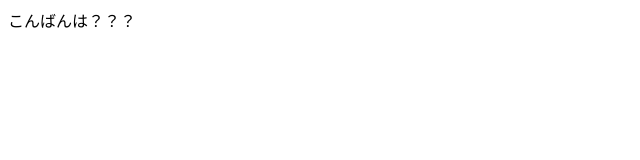
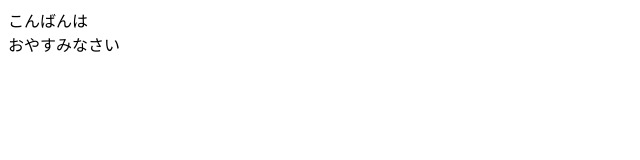
Before and after one commit to 7094vv4/lp-practice-static, a plain HTML site: page public/index.html in a window 1280 px wide. Shown: the whole page, without its empty margins (0-640 px from the left). Drawn offline with Linux system fonts and the light colour scheme.

```diff
--- a/public/index.html
+++ b/public/index.html
@@ -9,7 +9,8 @@
 </head>
 
 <body>
-  こんばんは？？？
+  こんばんは<br>
+  おやすみなさい
 </body>
 
 </html>
```
Also changed, not shown: 1 other file.
